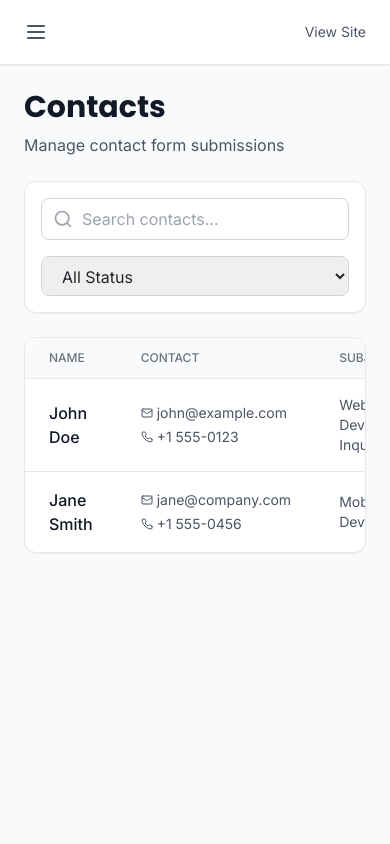
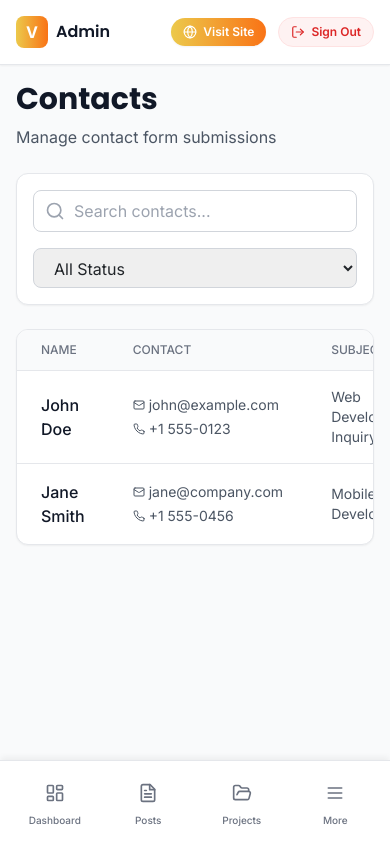
Before and after one commit to Veliora-TechWorks/Veloira-Techworks-Portfolio, a Next.js app: page /admin/contacts in a window 390 px wide. Built offline with nearby package versions, Linux system fonts and the light colour scheme.

Commit message:
feat: Mobile optimization for admin dashboard

```diff
--- a/src/app/globals.css
+++ b/src/app/globals.css
@@ -88,4 +88,15 @@
   .gpu-accelerated {
     transform: translateZ(0);
   }
+
+  /* Hide scrollbar for Chrome, Safari and Opera */
+  .no-scrollbar::-webkit-scrollbar {
+    display: none;
+  }
+
+  /* Hide scrollbar for IE, Edge and Firefox */
+  .no-scrollbar {
+    -ms-overflow-style: none;  /* IE and Edge */
+    scrollbar-width: none;  /* Firefox */
+  }
 }
--- /dev/null
+++ b/src/app/not-found.tsx
@@ -0,0 +1,21 @@
+import Link from 'next/link'
+
+export default function NotFound() {
+  return (
+    <div className="flex flex-col items-center justify-center min-h-screen bg-gray-50 px-4">
+      <div className="text-center">
+        <h1 className="text-6xl font-bold text-primary-500 mb-4">404</h1>
+        <h2 className="text-2xl font-semibold text-gray-800 mb-4">Page Not Found</h2>
+        <p className="text-gray-600 mb-8 max-w-md mx-auto">
+          The page you are looking for might have been removed, had its name changed, or is temporarily unavailable.
+        </p>
+        <Link
+          href="/"
+          className="inline-flex items-center justify-center px-6 py-3 border border-transparent text-base font-medium rounded-md text-white bg-primary-600 hover:bg-primary-700 transition-colors duration-200"
+        >
+          Return Home
+        </Link>
+      </div>
+    </div>
+  )
+}
--- a/src/components/layout/AdminLayout.tsx
+++ b/src/components/layout/AdminLayout.tsx
@@ -14,11 +14,13 @@ import {
   BarChart3,
   Menu,
   X,
-  LogOut
+  LogOut,
+  Globe
 } from 'lucide-react'
 
 const AdminLayout = ({ children }: { children: React.ReactNode }) => {
   const [sidebarOpen, setSidebarOpen] = useState(false)
+  const [mobileMenuOpen, setMobileMenuOpen] = useState(false)
   const pathname = usePathname()
 
   const navigation = [
@@ -31,50 +33,36 @@ const AdminLayout = ({ children }: { children: React.ReactNode }) => {
     { name: 'Settings', href: '/admin/settings', icon: Settings },
   ]
 
+  const primaryNav = navigation.slice(0, 3)
+  const secondaryNav = navigation.slice(3)
+
   return (
-    <div className="min-h-screen bg-gray-50">
-      {/* Mobile sidebar backdrop */}
-      {sidebarOpen && (
-        <div
-          className="fixed inset-0 z-40 bg-black bg-opacity-50 lg:hidden"
-          onClick={() => setSidebarOpen(false)}
-        />
-      )}
-
-      {/* Sidebar */}
-      <div className={`fixed inset-y-0 left-0 z-50 w-64 bg-dark-900 transform transition-transform duration-300 ease-in-out lg:translate-x-0 ${
-        sidebarOpen ? 'translate-x-0' : '-translate-x-full'
-      }`}>
-        <div className="flex items-center justify-between h-16 px-6 border-b border-gray-800">
+    <div className="min-h-screen bg-gray-50 flex flex-col lg:flex-row">
+      {/* Desktop Sidebar - Hidden on mobile, valid on lg+ */}
+      <div className="hidden lg:flex fixed inset-y-0 left-0 z-50 w-64 bg-dark-900 flex-col transition-all duration-300">
+        <div className="flex items-center h-16 px-6 border-b border-gray-800">
           <Link href="/admin" className="flex items-center space-x-2">
             <div className="w-8 h-8 bg-gradient-to-r from-primary-500 to-accent-500 rounded-lg flex items-center justify-center">
               <span className="text-white font-bold">V</span>
             </div>
             <span className="text-white font-display font-semibold">Admin</span>
           </Link>
-          <button
-            onClick={() => setSidebarOpen(false)}
-            className="lg:hidden text-gray-400 hover:text-white"
-          >
-            <X className="w-6 h-6" />
-          </button>
         </div>
 
-        <nav className="mt-8 px-4">
-          <ul className="space-y-2">
+        <nav className="flex-1 mt-6 px-4 overflow-y-auto">
+          <ul className="space-y-1">
             {navigation.map((item) => {
               const isActive = pathname === item.href
               return (
                 <li key={item.name}>
                   <Link
                     href={item.href}
-                    className={`flex items-center space-x-3 px-4 py-3 rounded-lg transition-colors duration-200 ${
-                      isActive
-                        ? 'bg-primary-500 text-white'
-                        : 'text-gray-300 hover:bg-gray-800 hover:text-white'
-                    }`}
+                    className={`flex items-center space-x-3 px-4 py-3 rounded-lg transition-colors duration-200 ${isActive
+                      ? 'bg-primary-500 text-white'
+                      : 'text-gray-300 hover:bg-gray-800 hover:text-white'
+                      }`}
                   >
-                    <item.icon className="w-5 h-5" />
+                    <item.icon className="w-5 h-5 flex-shrink-0" />
                     <span>{item.name}</span>
                   </Link>
                 </li>
@@ -83,51 +71,140 @@ const AdminLayout = ({ children }: { children: React.ReactNode }) => {
           </ul>
         </nav>
 
-        {/* User info */}
-        <div className="absolute bottom-0 left-0 right-0 p-4 border-t border-gray-800">
+        {/* User info - Desktop */}
+        <div className="p-4 border-t border-gray-800">
           <div className="flex items-center space-x-3 mb-4">
             <div className="w-10 h-10 bg-gradient-to-r from-primary-500 to-accent-500 rounded-full flex items-center justify-center">
               <span className="text-white font-semibold text-sm">AD</span>
             </div>
-            <div>
-              <div className="text-white font-medium">Admin User</div>
-              <div className="text-gray-400 text-sm">admin@veliora.com</div>
+            <div className="overflow-hidden">
+              <div className="text-white font-medium truncate">Admin User</div>
+              <div className="text-gray-400 text-sm truncate">admin@veliora.com</div>
             </div>
           </div>
-          <button className="flex items-center space-x-2 text-gray-400 hover:text-white transition-colors duration-200">
+          <button className="flex items-center space-x-2 text-gray-400 hover:text-white transition-colors duration-200 w-full px-2 py-2 rounded-lg hover:bg-gray-800">
             <LogOut className="w-4 h-4" />
             <span>Sign Out</span>
           </button>
         </div>
       </div>
 
-      {/* Main content */}
-      <div className="lg:ml-64">
-        {/* Top bar */}
-        <header className="bg-white shadow-sm border-b border-gray-200">
-          <div className="flex items-center justify-between h-16 px-6">
-            <button
-              onClick={() => setSidebarOpen(true)}
-              className="lg:hidden text-gray-600 hover:text-gray-900"
-            >
-              <Menu className="w-6 h-6" />
-            </button>
+      {/* Main Content Area */}
+      <div className="flex-1 lg:ml-64 flex flex-col min-h-screen">
+        {/* Top bar - Mobile & Desktop */}
+        <header className="bg-white shadow-sm border-b border-gray-200 sticky top-0 z-30">
+          <div className="flex items-center justify-between h-16 px-4 sm:px-6">
+            {/* Mobile Logo */}
+            <div className="lg:hidden flex items-center space-x-2">
+              <div className="w-8 h-8 bg-gradient-to-r from-primary-500 to-accent-500 rounded-lg flex items-center justify-center">
+                <span className="text-white font-bold">V</span>
+              </div>
+              <span className="text-gray-900 font-display font-semibold">Admin</span>
+            </div>
 
-            <div className="flex items-center space-x-4">
+            {/* Right Actions */}
+            <div className="flex items-center space-x-3 ml-auto">
               <Link
                 href="/"
-                className="text-sm text-gray-600 hover:text-primary-500 transition-colors duration-200"
+                className="flex items-center space-x-1.5 px-3 py-1.5 text-xs font-semibold text-white bg-gradient-to-r from-primary-500 to-accent-500 rounded-full shadow-sm hover:shadow-md hover:from-primary-600 hover:to-accent-600 transition-all duration-300 lg:hidden"
+              >
+                <Globe className="w-3.5 h-3.5" />
+                <span>Visit Site</span>
+              </Link>
+
+              <Link
+                href="/"
+                className="text-sm font-medium text-gray-600 hover:text-primary-500 transition-colors duration-200 hidden lg:block"
               >
                 View Site
               </Link>
+
+              <button className="flex items-center space-x-1.5 px-3 py-1.5 text-xs font-semibold text-red-600 bg-red-50 border border-red-100 rounded-full hover:bg-red-100 hover:text-red-700 transition-all duration-300 lg:hidden">
+                <LogOut className="w-3.5 h-3.5" />
+                <span>Sign Out</span>
+              </button>
             </div>
           </div>
         </header>
 
-        {/* Page content */}
-        <main className="p-6">
+        {/* Page Content */}
+        <main className="flex-1 p-4 sm:p-6 pb-24 lg:pb-6">
           {children}
         </main>
+      </div>
+
+      {/* Mobile Bottom Navigation - Sticky Footer */}
+      <div className="lg:hidden fixed bottom-0 left-0 right-0 z-50">
+        {/* More Menu Backdrop */}
+        {mobileMenuOpen && (
+          <div
+            className="fixed inset-0 bg-black/50 z-[-1]"
+            onClick={() => setMobileMenuOpen(false)}
+          />
+        )}
+
+        {/* More Menu Popup */}
+        {mobileMenuOpen && (
+          <div className="absolute bottom-full right-4 mb-4 w-48 bg-white rounded-xl shadow-xl border border-gray-200 overflow-hidden animate-in slide-in-from-bottom-5 fade-in duration-200">
+            <div className="py-2">
+              {secondaryNav.map((item) => {
+                const isActive = pathname === item.href
+                return (
+                  <Link
+                    key={item.name}
+                    href={item.href}
+                    onClick={() => setMobileMenuOpen(false)}
+                    className={`flex items-center space-x-3 px-4 py-3 hover:bg-gray-50 transition-colors ${isActive ? 'text-primary-500 bg-primary-50' : 'text-gray-700'
+                      }`}
+                  >
+                    <item.icon className="w-4 h-4" />
+                    <span className="text-sm font-medium">{item.name}</span>
+                  </Link>
+                )
+              })}
+            </div>
+          </div>
+        )}
+
+        {/* Bottom Bar */}
+        <div className="bg-white border-t border-gray-200 shadow-[0_-4px_6px_-1px_rgba(0,0,0,0.05)] pb-safe-area">
+          <nav className="flex items-center justify-around px-2 py-3">
+            {/* Primary Nav Items */}
+            {primaryNav.map((item) => {
+              const isActive = pathname === item.href
+              return (
+                <Link
+                  key={item.name}
+                  href={item.href}
+                  onClick={() => setMobileMenuOpen(false)}
+                  className={`flex flex-col items-center justify-center w-16 p-1 space-y-1 rounded-lg transition-colors ${isActive ? 'text-primary-500' : 'text-gray-500 hover:text-gray-900'
+                    }`}
+                >
+                  <div className={`p-1.5 rounded-full ${isActive ? 'bg-primary-50' : ''}`}>
+                    <item.icon className="w-5 h-5" />
+                  </div>
+                  <span className="text-[10px] font-medium truncate max-w-full text-center">
+                    {item.name}
+                  </span>
+                </Link>
+              )
+            })}
+
+            {/* More Button */}
+            <button
+              onClick={() => setMobileMenuOpen(!mobileMenuOpen)}
+              className={`flex flex-col items-center justify-center w-16 p-1 space-y-1 rounded-lg transition-colors ${mobileMenuOpen ? 'text-primary-500' : 'text-gray-500 hover:text-gray-900'
+                }`}
+            >
+              <div className={`p-1.5 rounded-full ${mobileMenuOpen ? 'bg-primary-50' : ''}`}>
+                <Menu className="w-5 h-5" />
+              </div>
+              <span className="text-[10px] font-medium truncate max-w-full text-center">
+                More
+              </span>
+            </button>
+          </nav>
+        </div>
       </div>
     </div>
   )
```
Also changed, not shown: src/app/admin/page.tsx (+43 -78 lines), public/.well-known/appspecific/com.chrome.devtools.json (added).
